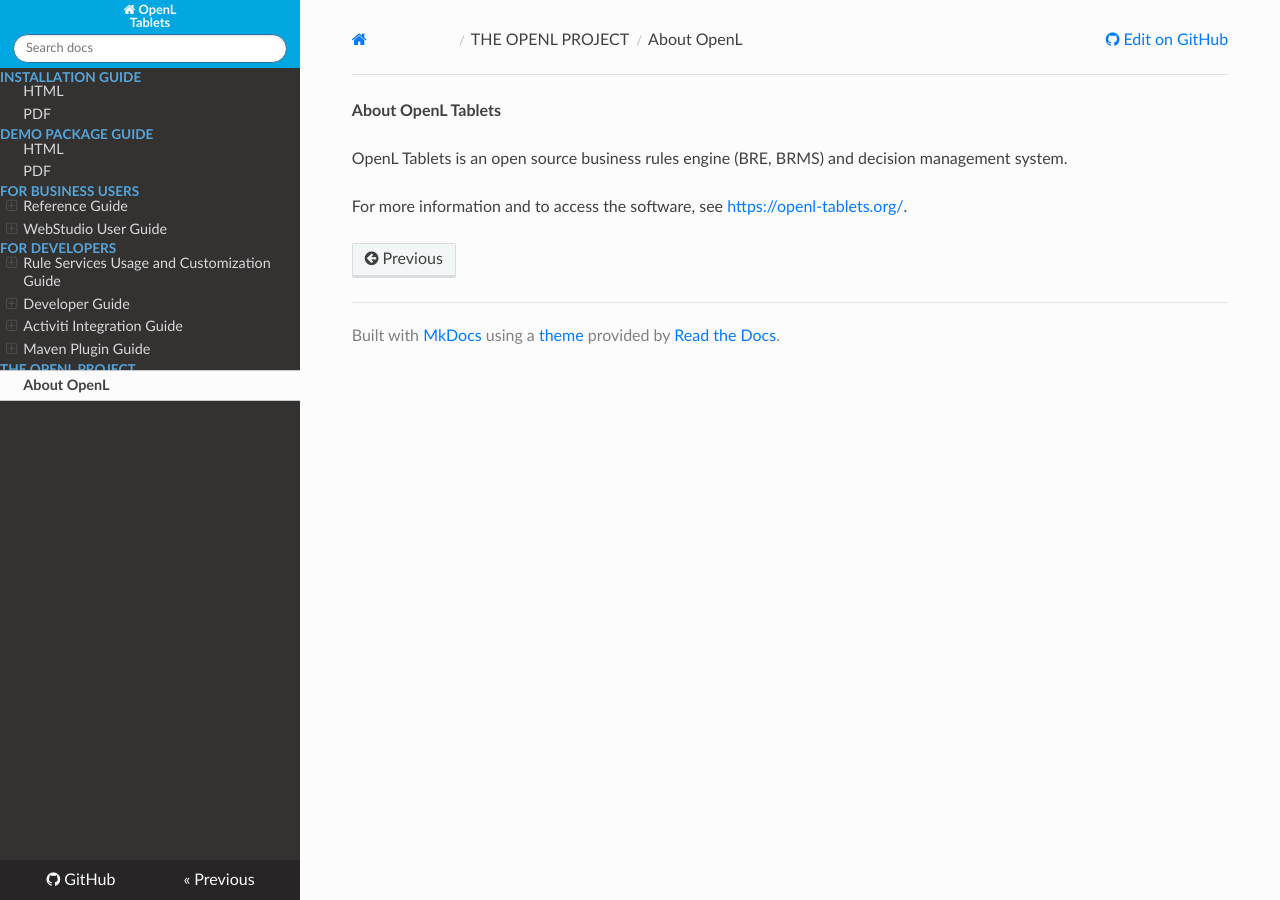
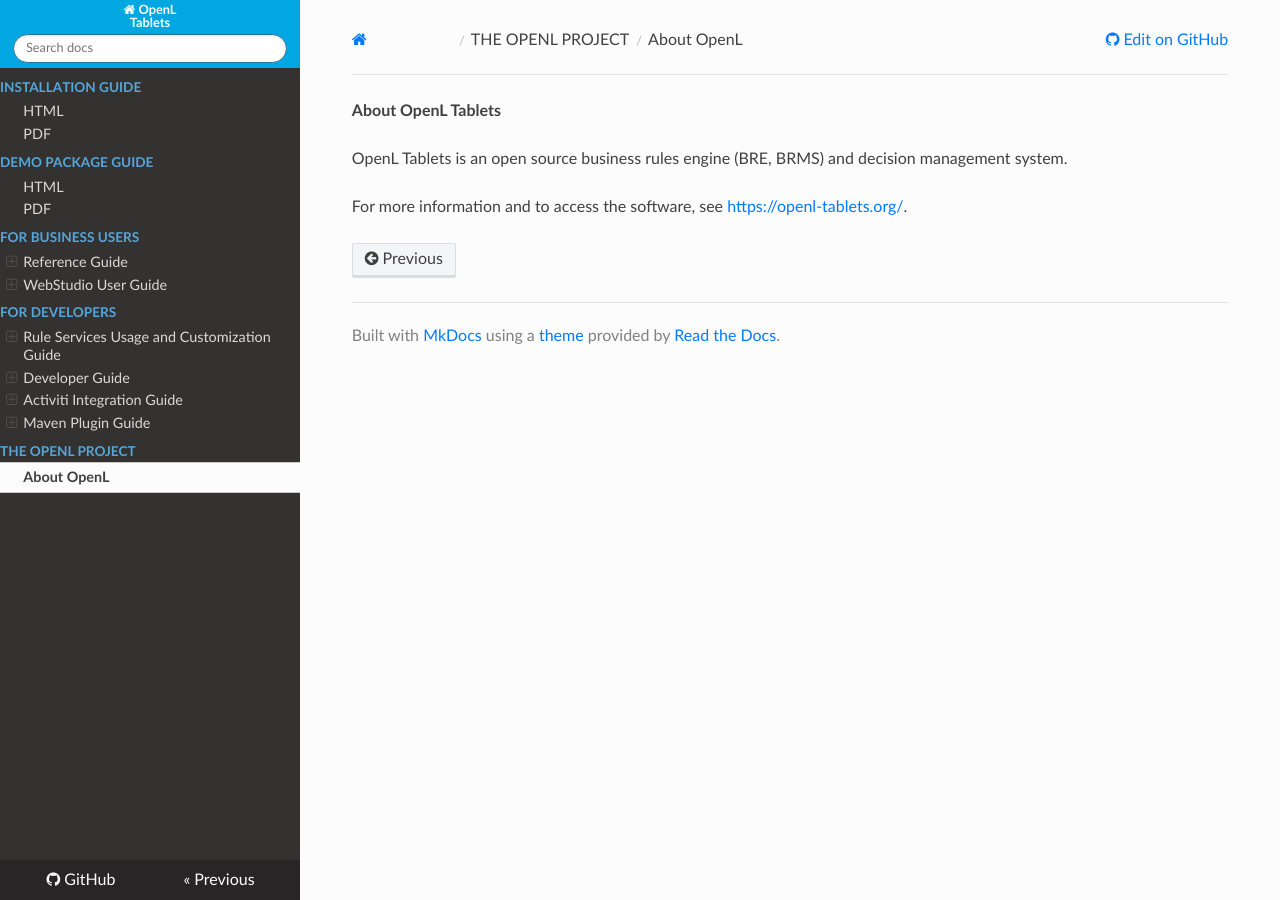
Before and after one commit to agradus/OpenLdocs, an MkDocs documentation site: the page built from docs/about.md, in a window 1280 px wide. Built offline with MkDocs 1.6.1, drawn with Linux system fonts in a browser that asks for light colours; nearby versions of some CDN libraries.

Commit message:
Update extra.css

```diff
--- a/docs/css/extra.css
+++ b/docs/css/extra.css
@@ -59,8 +59,8 @@
 
 /* only affects p.caption inside navigation */
 .wy-menu-vertical p.caption {
-  margin-top: -10px;
-  margin-bottom: -10px;
+  margin-top: 5px;
+  margin-bottom: 5px;
   padding: 0px;
 }
 
```
